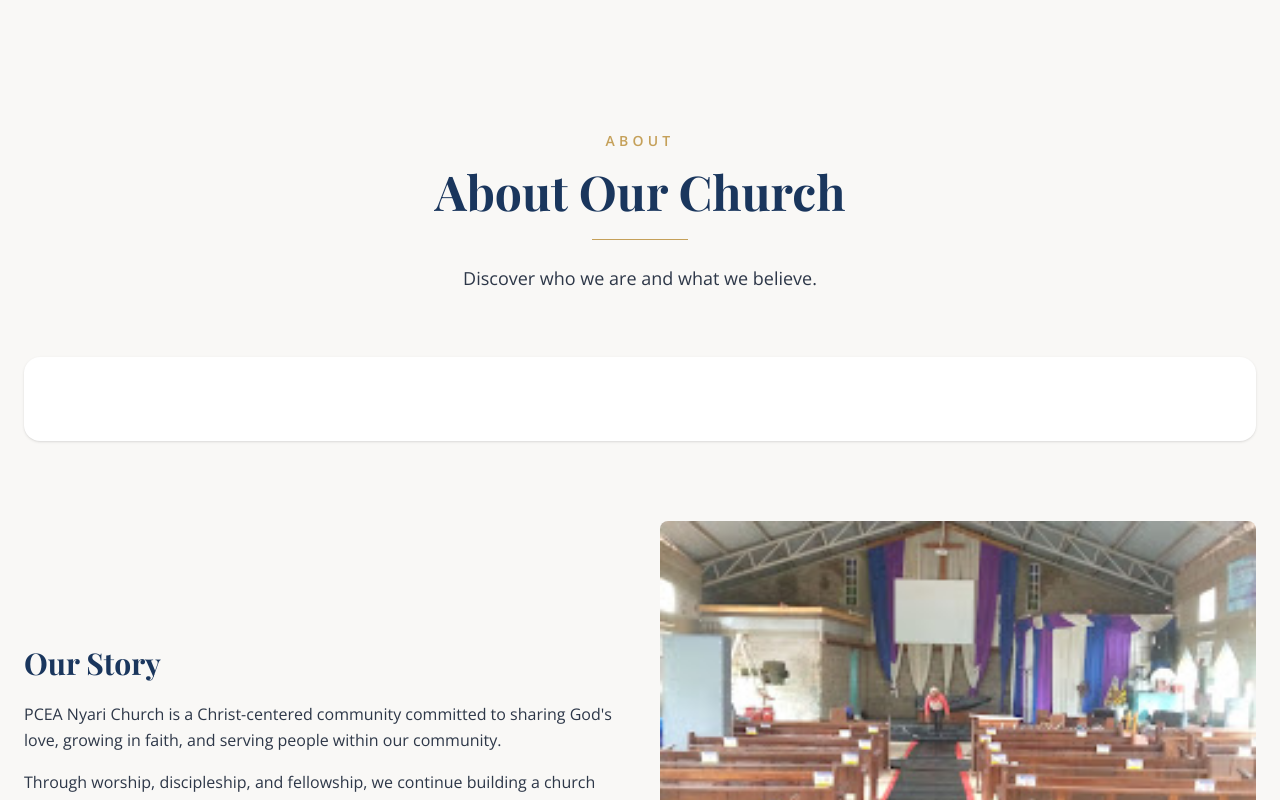
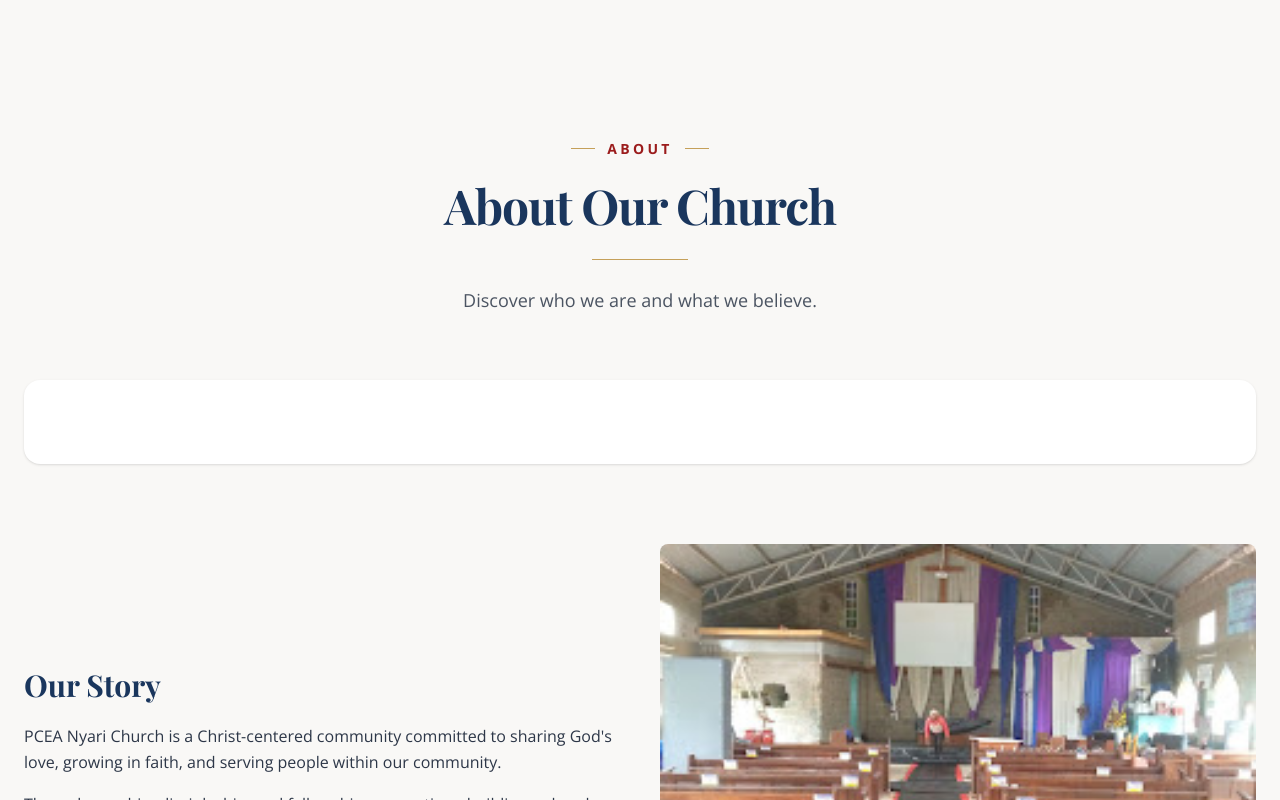
Before and after one commit to Jjumaaa/pnyari, a Next.js app: page / in a window 1280 px wide. Shown: the part 1040-1840 px from the top of the page. Built offline with nearby package versions, Linux system fonts and the light colour scheme; a web font is replaced by a local one.

Commit message:
Improve consistent section heading typography

```diff
--- a/components/ui/SectionHeading.jsx
+++ b/components/ui/SectionHeading.jsx
@@ -1,51 +1,26 @@
 import Divider from "@/components/ui/Divider";
 
-export default function SectionHeading({
-  eyebrow,
-  title,
-  description,
-}) {
+export default function SectionHeading({ eyebrow, title, description }) {
   return (
-    <div className="mx-auto mb-16 max-w-3xl text-center">
+    <div className="mx-auto mb-12 max-w-3xl px-4 text-center sm:mb-16">
       {eyebrow && (
-        <p
-          className="
-            mb-4
-            text-sm
-            font-semibold
-            uppercase
-            tracking-[0.3em]
-            text-[var(--color-brushed-gold)]
-          "
-        >
+        <p className="mb-4 inline-flex items-center gap-3 text-xs font-bold uppercase tracking-[0.24em] text-[var(--color-ember-crimson)] sm:text-sm">
+          <span aria-hidden="true" className="h-px w-6 bg-[var(--color-brushed-gold)]" />
           {eyebrow}
+          <span aria-hidden="true" className="h-px w-6 bg-[var(--color-brushed-gold)]" />
         </p>
       )}
 
-      <h2
-        className="
-          text-4xl
-          font-bold
-          text-[var(--color-sanctuary-blue)]
-          md:text-5xl
-        "
-      >
+      <h2 className="text-3xl font-bold leading-tight tracking-tight text-[var(--color-sanctuary-blue)] sm:text-4xl md:text-5xl">
         {title}
       </h2>
 
-      <div className="my-6">
+      <div className="mx-auto my-5 max-w-28 sm:my-6">
         <Divider />
       </div>
 
       {description && (
-        <p
-          className="
-            mt-5
-            text-lg
-            leading-relaxed
-            text-[var(--color-charcoal-slate)]
-          "
-        >
+        <p className="mx-auto mt-4 max-w-2xl text-base leading-7 text-[var(--color-charcoal-slate)]/85 sm:text-lg sm:leading-8">
           {description}
         </p>
       )}
```
